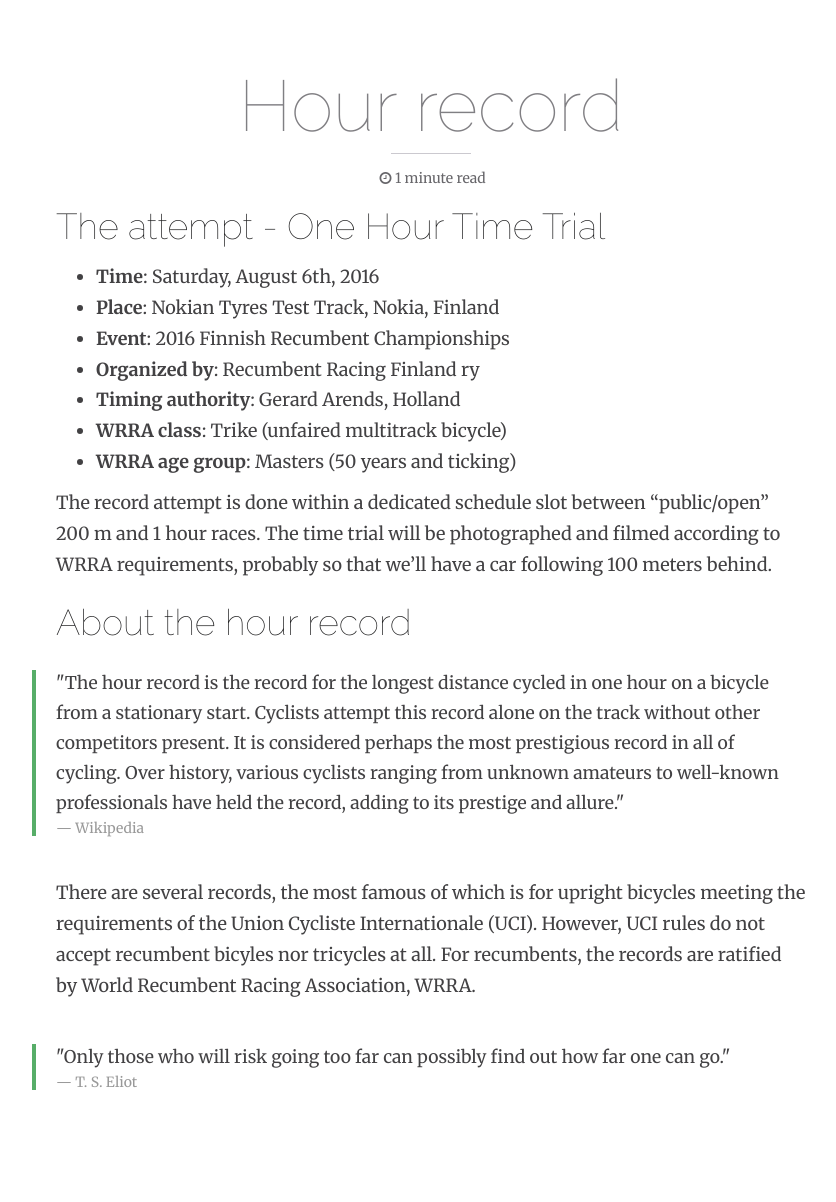
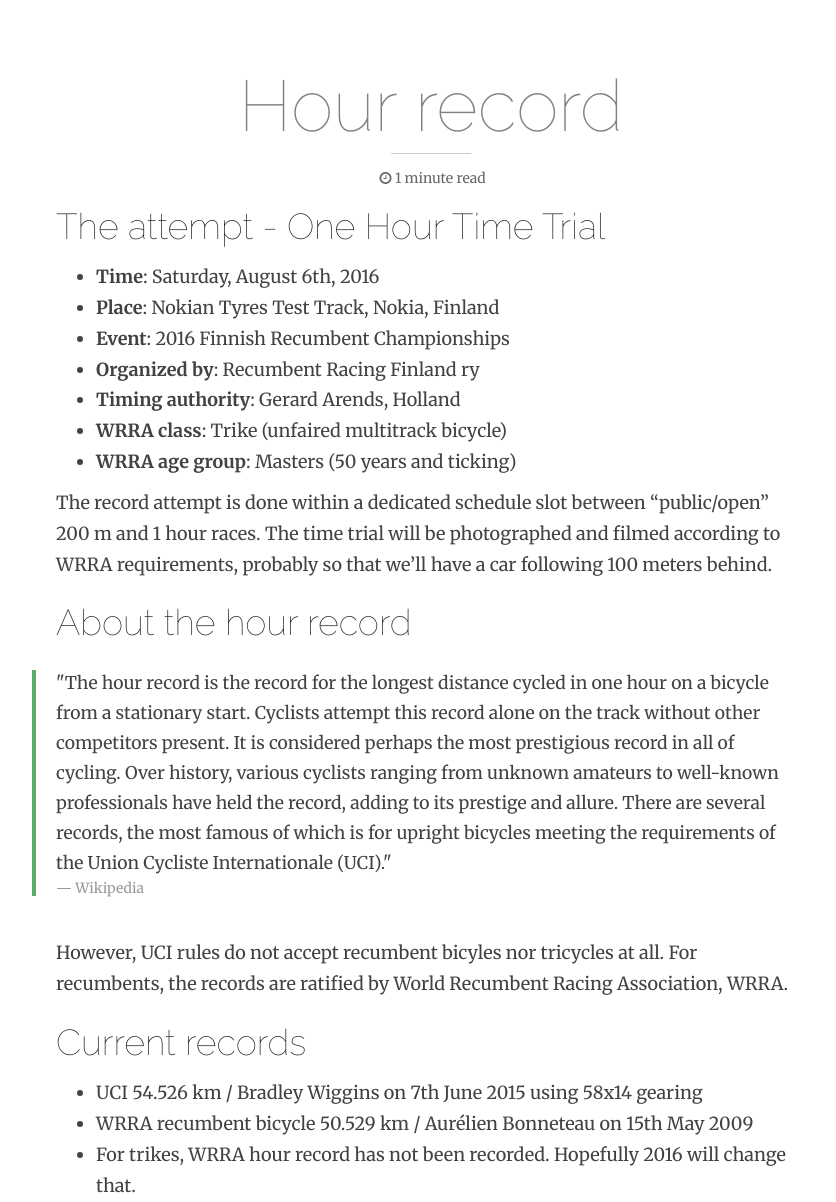
Before and after one commit to teamheimonen/teamheimonen.github.io, a Jekyll site: the page built from project/index.md, in a window 1280 px wide. Shown: the part 542-1744 px from the top of the page, without its empty margins (209-1045 px from the left). Built offline with Jekyll 4.4.1, drawn with Linux system fonts in a browser that asks for light colours; nearby versions of some CDN libraries; grey boxes are pictures that could not be loaded.

```diff
--- a/assets/css/style.css
+++ b/assets/css/style.css
@@ -526,7 +526,7 @@ html {
   max-width: 100%;
   margin-bottom: 24px;
 }
-.post-body a {
+.post-body a, .page-body a {
   border-bottom: 1px dotted;
 }
 .page-body img {
--- a/index.html
+++ b/index.html
@@ -15,7 +15,7 @@ tags: [Heimonen, Recumbent, Recumbents, WRRA, Tadpole trike]
 				<p class="lead light">
 				This site is about <a href="/project">my cycling project</a>, an attempt to set the WRRA hour record.
 				<a href="/about">I'm</a> a
-				cyclist with a medical history of two strokes. I want to raise awareness of the silent killer,
+				cyclist with a medical history of two strokes and I want to raise awareness of the silent killer,
 				high blood pressure - hypertension. It is the number one cause for <a href="/stroke">strokes</a>.
 				</p>
 				<p class = "lead light small">
--- a/project/index.md
+++ b/project/index.md
@@ -28,13 +28,23 @@ The time trial will be photographed and filmed according to WRRA requirements, p
 
 ## About the hour record
 
->&quot;The hour record is the record for the longest distance cycled in one hour on a bicycle from a stationary start. Cyclists attempt this record alone on the track without other competitors present. It is considered perhaps the most prestigious record in all of cycling. Over history, various cyclists ranging from unknown amateurs to well-known professionals have held the record, adding to its prestige and allure.&quot;
+>&quot;The hour record is the record for the longest distance cycled in one hour on a bicycle from a
+stationary start. Cyclists attempt this record alone on the track without other competitors present.
+It is considered perhaps the most prestigious record in all of cycling. Over history, various
+cyclists ranging from unknown amateurs to well-known professionals have held the record, adding
+to its prestige and allure.
+There are several records, the most famous of  which is for upright bicycles meeting the requirements of
+the Union Cycliste Internationale (UCI).&quot;
 <cite><small>Wikipedia</small></cite>
 
 
-There are several records, the most famous of which is for upright bicycles meeting the requirements of
-the Union Cycliste Internationale (UCI). However, UCI rules do not accept recumbent bicyles nor tricycles at all.
+However, UCI rules do not accept recumbent bicyles nor tricycles at all.
 For recumbents, the records are ratified by World Recumbent Racing Association, WRRA.
+
+## Current records
+* UCI 54.526 km / Bradley Wiggins on 7th June 2015 using 58x14 gearing
+* WRRA recumbent bicycle 50.529 km / Aurélien Bonneteau on 15th May 2009
+* For trikes, WRRA hour record has not been recorded. Hopefully 2016 will change that.
 
 
 >&quot;Only those who will risk going too far can possibly find out how far one can go.&quot;
```
Also changed, not shown: about/index.md (+1 -5 lines).
